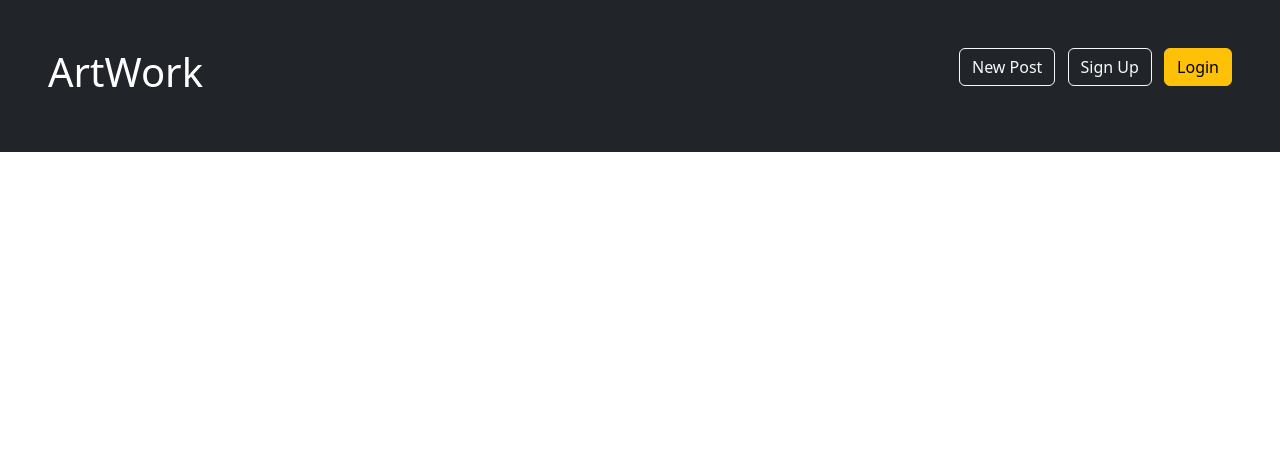
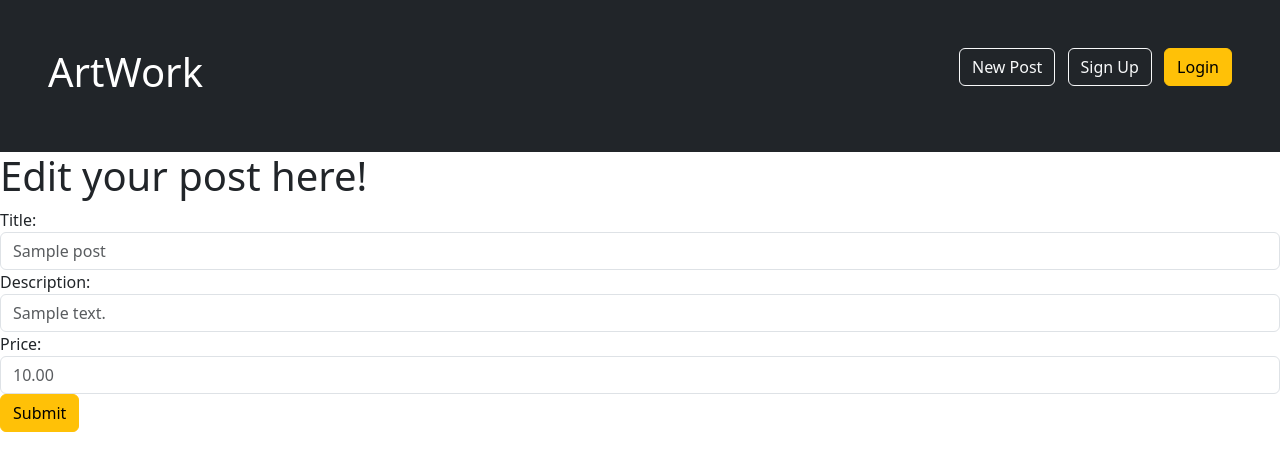
Before and after one commit to tpawlow1/ArtWork, a Flask app: page /edit/1 in a window 1280 px wide. Shown: the top 471 px of the page. Run offline with Flask 2, Linux system fonts and the light colour scheme; tables that the repository leaves empty hold one stand-in row (values such as "Sample post").

Commit message:
update works

```diff
--- a/app.py
+++ b/app.py
@@ -114,8 +114,12 @@ def updatePost(id):
     newdescription = request.form.get('description')
     newprice = request.form.get('price')
 
-    addcom = "SELECT * FROM Posts WHERE id IS (%s)" # make appropriate for db
-    addvals = (id)
+    addcom = ("UPDATE Posts \
+                SET title = (%s), \
+                description = (%s), \
+                price = (%s) WHERE id = (%s)")
+
+    addvals = (newtitle, newdescription, newprice, id)
 
     mysqlcursor.execute(addcom, addvals)
 
--- a/templates/editPost.html
+++ b/templates/editPost.html
@@ -3,5 +3,19 @@
 {% block title %}Edit {{post[1]}}{% endblock %}
 
 {% block body %}
-
+<h1>Edit your post here!</h1>
+    <form action="/edit/{{post[0]}}" method="POST" enctype="multipart/form-data">
+        <div class="form-group">
+            <label for="title">Title:</label>
+            <input type="" class="form-control" name="title" placeholder="{{post[1]}}" required>
+          </div>
+          <div class="form-group">
+            <label for="description">Description:</label>
+            <input type="" class="form-control" name="description" placeholder="{{post[2]}}" required>
+          </div>
+          <div class="form-group">
+            <label for="price">Price:</label>
+            <input type="number" class="form-control" name="price" placeholder="{{post[3]}}">
+          </div>
+          <button type="submit" class="btn btn-warning">Submit</button>
 {% endblock %}
```
